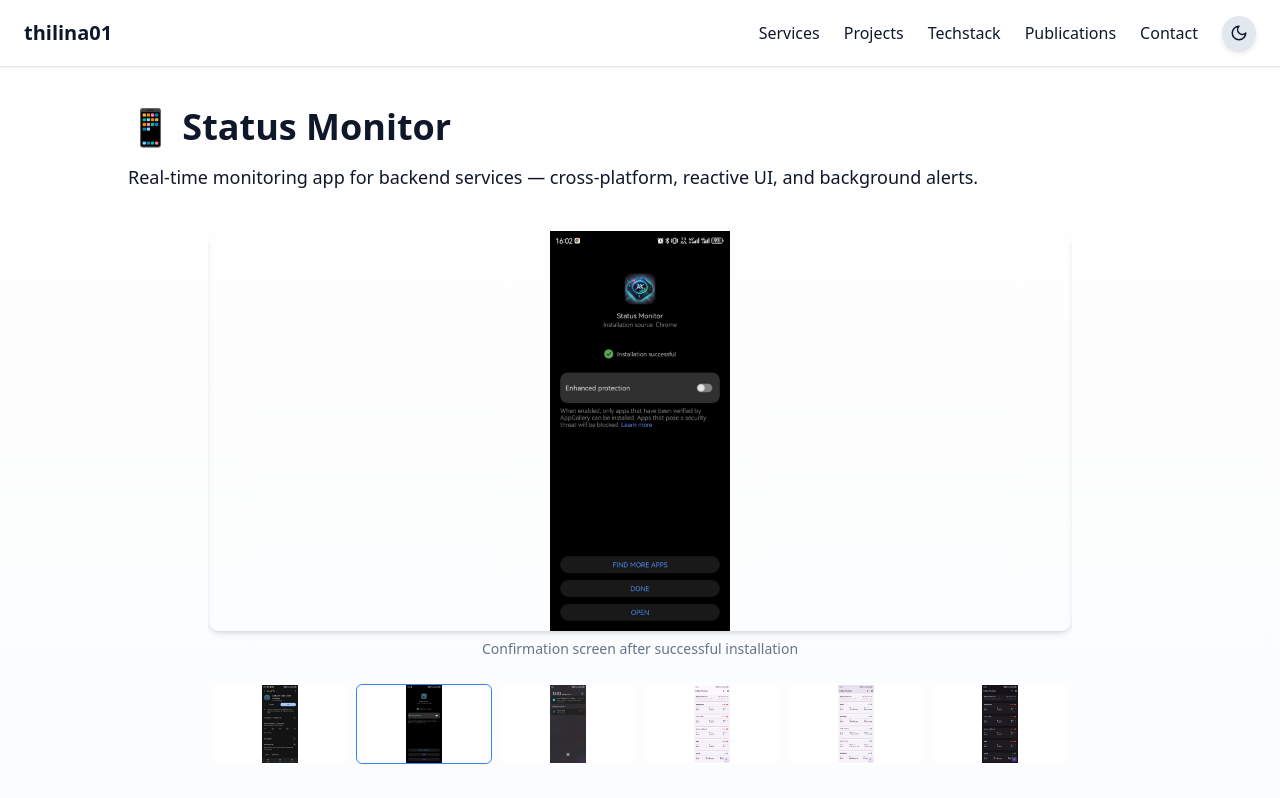
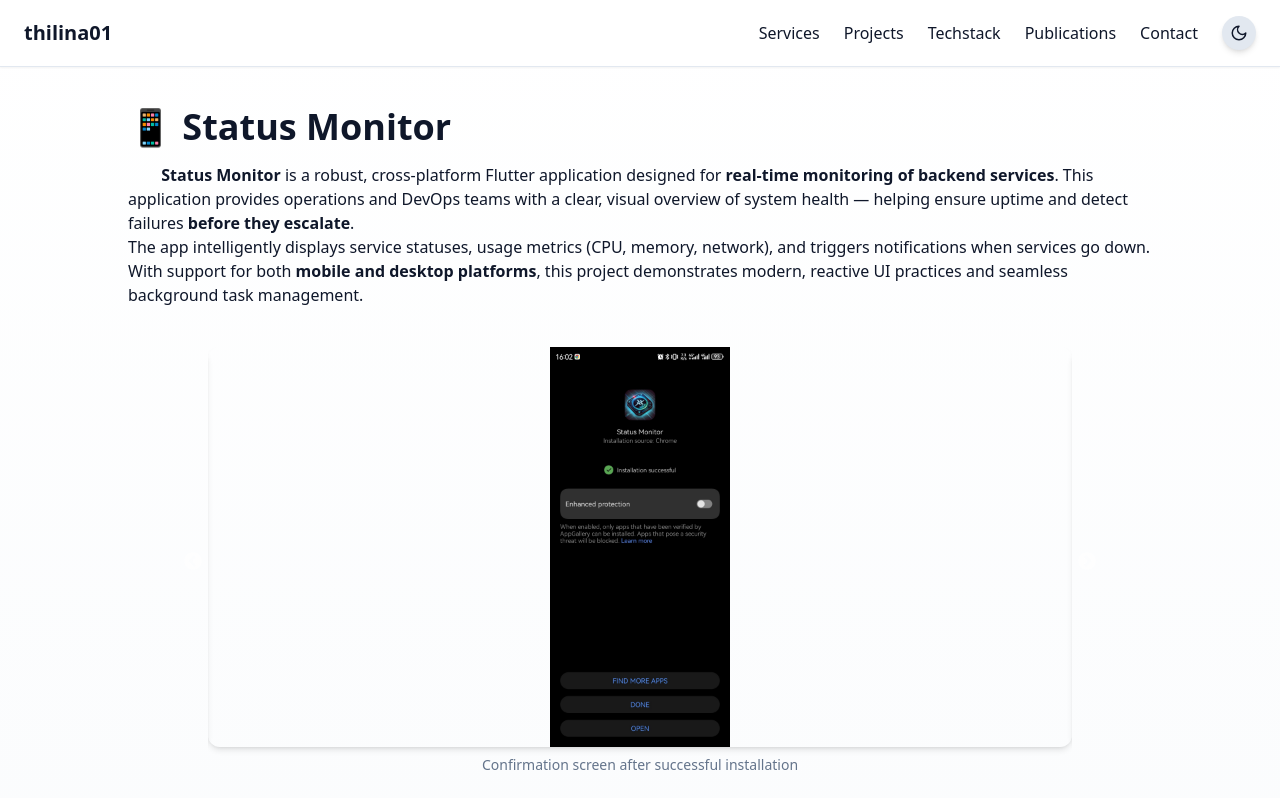
Before and after one commit to thilina01/thilina01.github.io, a React (Vite) app: page /status-monitor in a window 1280 px wide. Shown: the top 798 px of the page. Built offline with nearby package versions, Linux system fonts and the light colour scheme.

Commit message:
project description update

```diff
--- a/package.json
+++ b/package.json
@@ -10,8 +10,10 @@
     "lucide-react": "^0.284.0",
     "react": "^18.2.0",
     "react-dom": "^18.2.0",
+    "react-markdown": "^10.1.0",
     "react-router-dom": "^7.6.2",
     "react-slick": "^0.30.3",
+    "rehype-raw": "^7.0.0",
     "slick-carousel": "^1.8.1",
     "yet-another-react-lightbox": "^3.23.2"
   },
--- a/src/components/ProjectPageLayout.jsx
+++ b/src/components/ProjectPageLayout.jsx
@@ -2,12 +2,19 @@
 import FeatureList from "./FeatureList";
 import TechStackTable from "./TechStackTable";
 import ImageCarousel from "./ImageCarousel";
+import ReactMarkdown from "react-markdown";
+import rehypeRaw from "rehype-raw";
 
 export default function ProjectPageLayout({ project }) {
   return (
     <main className="px-4 md:px-16 lg:px-32 py-10 max-w-screen-xl mx-auto">
       <h1 className="text-4xl font-bold mb-4">{project.title}</h1>
-      <p className="text-lg mb-8">{project.description}</p>
+        <div className="prose dark:prose-invert mb-8 max-w-none">
+        <ReactMarkdown rehypePlugins={[rehypeRaw]}>
+            {project.description}
+        </ReactMarkdown>
+        </div>
+
 
       {project.images?.length > 0 && <ImageCarousel images={project.images} />}
       {project.download && (
--- a/src/data/projects/status-monitor.json
+++ b/src/data/projects/status-monitor.json
@@ -1,6 +1,6 @@
 {
   "title": "📱 Status Monitor",
-  "description": "Real-time monitoring app for backend services — cross-platform, reactive UI, and background alerts.",
+  "description": " &nbsp; &nbsp; &nbsp; &nbsp; **Status Monitor** is a robust, cross-platform Flutter application designed for **real-time monitoring of backend services**. This application provides operations and DevOps teams with a clear, visual overview of system health — helping ensure uptime and detect failures **before they escalate**. <br /> The app intelligently displays service statuses, usage metrics (CPU, memory, network), and triggers notifications when services go down. With support for both **mobile and desktop platforms**, this project demonstrates modern, reactive UI practices and seamless background task management.",
 "images": [
   {
     "src": "/assets/status-monitor/google_play_dark.jpg",
```
Also changed, not shown: 1 other file (tests, documents, lock files or other folders).
